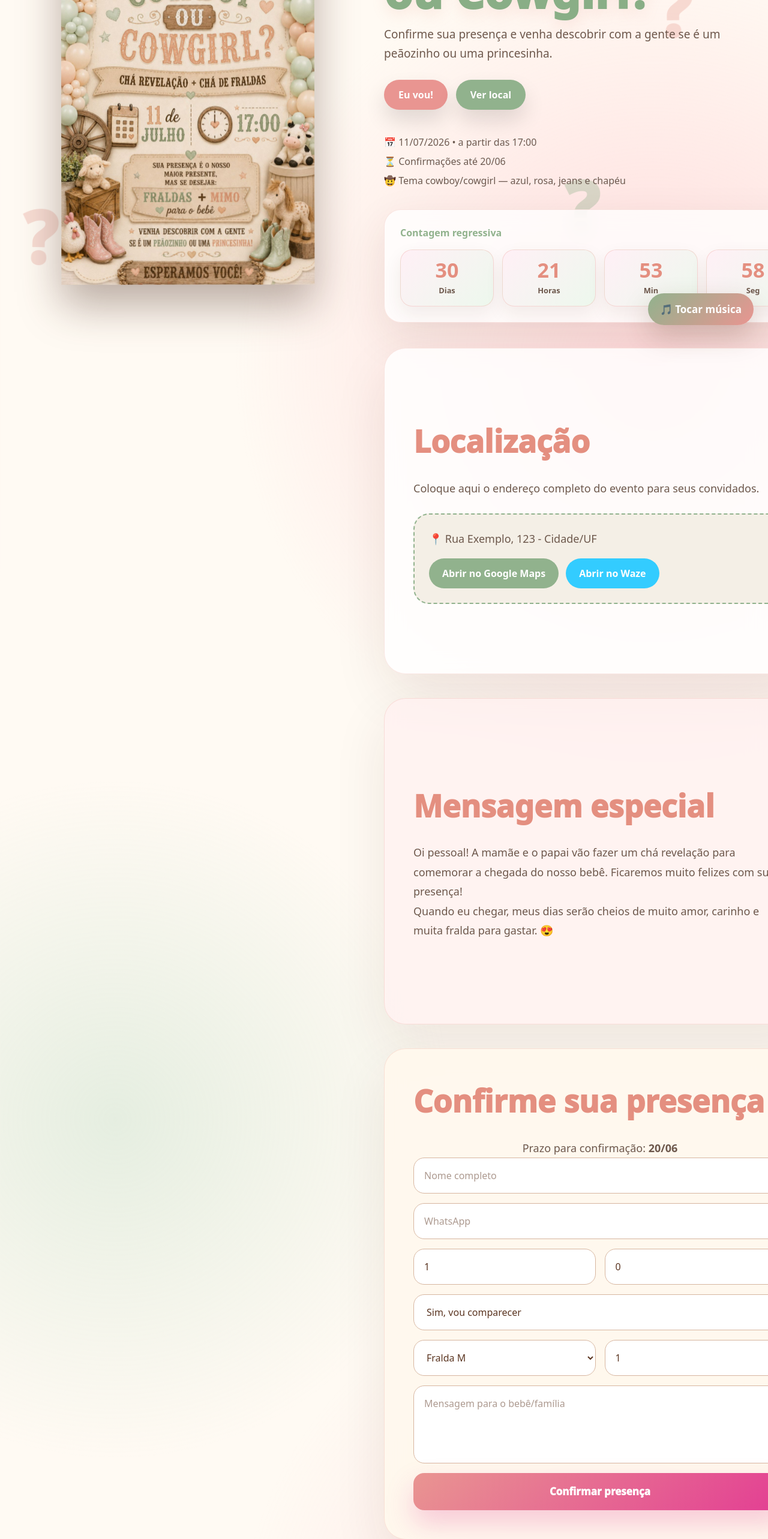
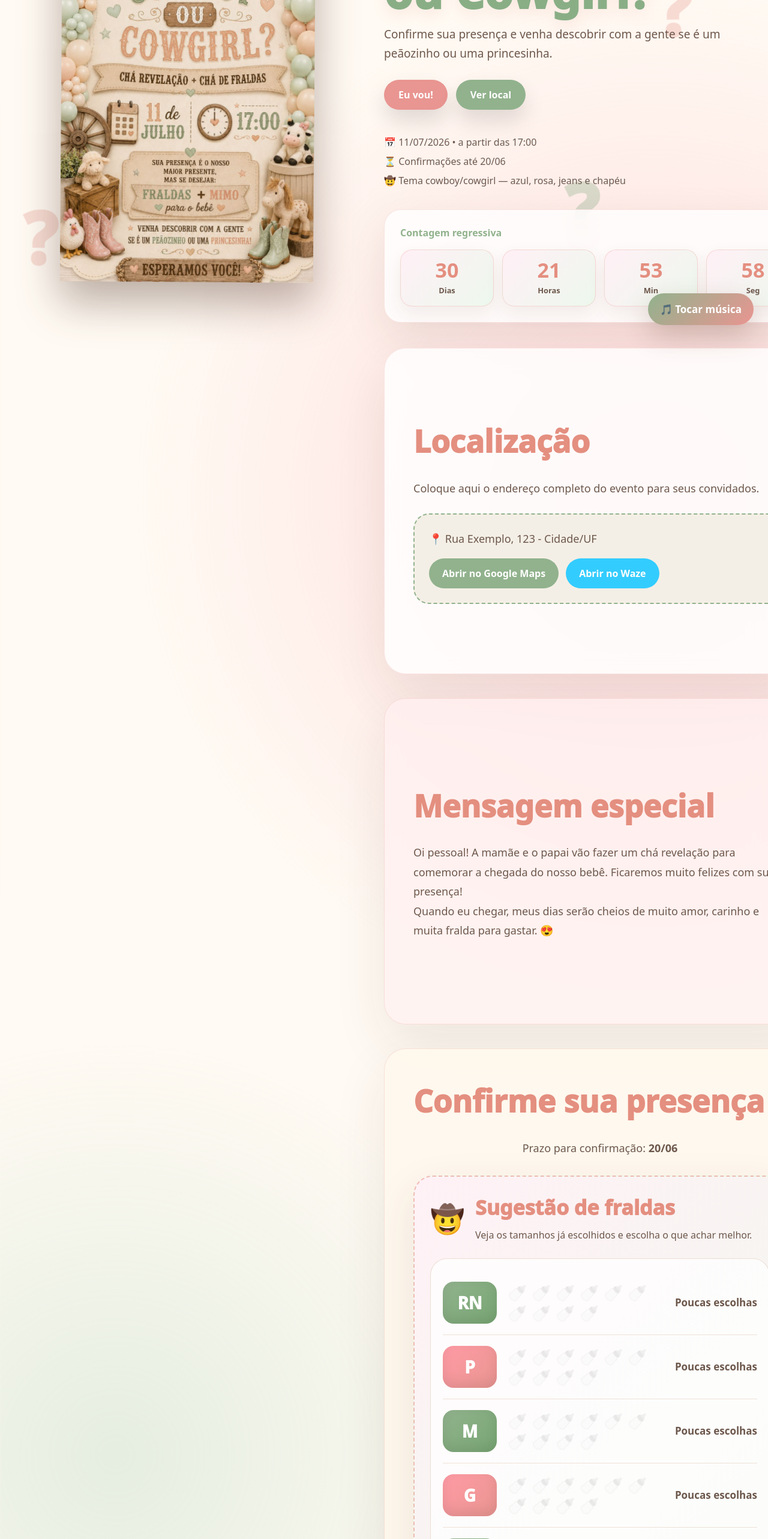
Before and after one commit to thiagor125/cowboy-cowgirl-rsvp, a Next.js app: page / in a window 1280 px wide. Shown: the part 234-2800 px from the top of the page at 60% size. Built offline with nearby package versions, Linux system fonts and the light colour scheme; no server answers; the database is empty.

Commit message:
adiciona sugestao visual de fraldas

```diff
--- a/app/globals.css
+++ b/app/globals.css
@@ -543,3 +543,155 @@ footer strong {
     text-align: center;
   }
 }
+
+.diaper-panel {
+  margin: 30px 0;
+  padding: 26px;
+  border-radius: 32px;
+  background: linear-gradient(135deg, rgba(255, 240, 246, .92), rgba(237, 248, 237, .92));
+  border: 2px dashed rgba(228, 143, 128, .55);
+  box-shadow: 0 24px 70px rgba(80, 45, 25, .10);
+}
+
+.diaper-title {
+  display: flex;
+  align-items: center;
+  gap: 18px;
+  margin-bottom: 24px;
+}
+
+.diaper-title > span {
+  font-size: 46px;
+}
+
+.diaper-title h3 {
+  margin: 0;
+  color: #e48f80;
+  font-size: 34px;
+  font-weight: 950;
+}
+
+.diaper-title p {
+  margin: 6px 0 0;
+  color: #6d584c;
+  font-size: 16px;
+}
+
+.diaper-board {
+  background: rgba(255, 255, 255, .76);
+  border: 1px solid rgba(215, 182, 160, .45);
+  border-radius: 28px;
+  padding: 20px;
+}
+
+.diaper-row {
+  display: grid;
+  grid-template-columns: 90px 1fr 150px;
+  align-items: center;
+  gap: 18px;
+  padding: 18px 0;
+  border-bottom: 1px solid rgba(215, 182, 160, .4);
+}
+
+.diaper-row:last-child {
+  border-bottom: 0;
+}
+
+.diaper-size {
+  color: white;
+  padding: 14px 10px;
+  border-radius: 18px;
+  text-align: center;
+  font-size: 28px;
+  font-weight: 950;
+  box-shadow: inset 0 -8px 20px rgba(0, 0, 0, .08);
+}
+
+.green-size {
+  background: linear-gradient(135deg, #91b28d, #78a673);
+}
+
+.pink-size {
+  background: linear-gradient(135deg, #ff9ba5, #e99591);
+}
+
+.diaper-icons {
+  display: flex;
+  gap: 8px;
+  flex-wrap: wrap;
+  font-size: 26px;
+  line-height: 1;
+}
+
+.diaper-full {
+  opacity: 1;
+  filter: saturate(1.2);
+}
+
+.diaper-empty {
+  opacity: .18;
+  filter: grayscale(1);
+}
+
+.diaper-status {
+  font-size: 17px;
+  font-weight: 900;
+  color: #6d584c;
+  text-align: right;
+}
+
+.diaper-note {
+  margin-top: 22px;
+  padding: 18px;
+  border-radius: 22px;
+  background: rgba(255, 255, 255, .7);
+  display: grid;
+  gap: 10px;
+  color: #6d584c;
+}
+
+.diaper-note strong {
+  color: #478443;
+  font-size: 18px;
+}
+
+.diaper-live {
+  margin: 18px 0 0;
+  text-align: center;
+  font-size: 15px !important;
+  color: #6d584c;
+}
+
+@media (max-width: 700px) {
+  .diaper-panel {
+    padding: 20px;
+  }
+
+  .diaper-title {
+    align-items: flex-start;
+  }
+
+  .diaper-title h3 {
+    font-size: 28px;
+  }
+
+  .diaper-row {
+    grid-template-columns: 1fr;
+    gap: 12px;
+    text-align: center;
+  }
+
+  .diaper-size {
+    width: 90px;
+    margin: 0 auto;
+  }
+
+  .diaper-icons {
+    justify-content: center;
+    font-size: 24px;
+  }
+
+  .diaper-status {
+    text-align: center;
+  }
+}
--- a/app/page.tsx
+++ b/app/page.tsx
@@ -2,7 +2,13 @@
 
 import Image from "next/image";
 import { useEffect, useState } from "react";
-import { doc, serverTimestamp, setDoc } from "firebase/firestore";
+import {
+  doc,
+  increment,
+  onSnapshot,
+  runTransaction,
+  serverTimestamp,
+} from "firebase/firestore";
 import confetti from "canvas-confetti";
 import { db } from "@/lib/firebase";
 
@@ -16,12 +22,29 @@ const WAZE_URL = `https://waze.com/ul?q=${encodeURIComponent(ENDERECO)}&navigate
 const YOUTUBE_MUSIC_URL =
   "https://www.youtube.com/embed/eebLcRDgbBg?autoplay=1&loop=1&playlist=eebLcRDgbBg";
 
+const DIAPER_SIZES = ["RN", "P", "M", "G", "XG"] as const;
+
+type DiaperSize = typeof DIAPER_SIZES[number];
+
+type FraldasStats = Record<DiaperSize, number> & {
+  total: number;
+};
+
 export default function Home() {
   const [timeLeft, setTimeLeft] = useState({
     dias: "0",
     horas: "0",
     minutos: "0",
     segundos: "0",
+  });
+
+  const [fraldasStats, setFraldasStats] = useState<FraldasStats>({
+    RN: 0,
+    P: 0,
+    M: 0,
+    G: 0,
+    XG: 0,
+    total: 0,
   });
 
   const [loading, setLoading] = useState(false);
@@ -59,6 +82,25 @@ export default function Home() {
     }, 1000);
 
     return () => clearInterval(timer);
+  }, []);
+
+  useEffect(() => {
+    const resumoRef = doc(db, "resumos", "fraldas");
+
+    const unsubscribe = onSnapshot(resumoRef, (snapshot) => {
+      const data = snapshot.data();
+
+      setFraldasStats({
+        RN: Number(data?.RN || 0),
+        P: Number(data?.P || 0),
+        M: Number(data?.M || 0),
+        G: Number(data?.G || 0),
+        XG: Number(data?.XG || 0),
+        total: Number(data?.total || 0),
+      });
+    });
+
+    return () => unsubscribe();
   }, []);
 
   function fireConfetti() {
@@ -111,14 +153,40 @@ export default function Home() {
     setLoading(true);
 
     try {
-      await setDoc(doc(db, "confirmacoes", telefoneLimpo), {
+      await runTransaction(db, async (transaction) => {
+        const confirmacaoRef = doc(db, "confirmacoes", telefoneLimpo);
+        const resumoRef = doc(db, "resumos", "fraldas");
+
+        const confirmacaoExiste = await transaction.get(confirmacaoRef);
+
+        if (confirmacaoExiste.exists()) {
+          throw new Error("duplicado");
+        }
+
+        const quantidade =
+          form.presenca === "sim" ? Number(form.quantidadeFraldas) : 0;
+
+        transaction.set(confirmacaoRef, {
           ...form,
           telefone: form.telefone,
           telefoneLimpo,
           adultos: Number(form.adultos),
           criancas: Number(form.criancas),
-        quantidadeFraldas: Number(form.quantidadeFraldas),
+          quantidadeFraldas: quantidade,
           createdAt: serverTimestamp(),
+        });
+
+        if (quantidade > 0) {
+          transaction.set(
+            resumoRef,
+            {
+              [form.fralda]: increment(quantidade),
+              total: increment(quantidade),
+              updatedAt: serverTimestamp(),
+            },
+            { merge: true }
+          );
+        }
       });
 
       setSuccess(true);
@@ -234,6 +302,8 @@ export default function Home() {
           <h2>Confirme sua presença</h2>
           <p className="center">Prazo para confirmação: <strong>20/06</strong></p>
 
+          <DiaperSuggestion stats={fraldasStats} />
+
           {success ? (
             <div className="success-wrap">
               <div className="success">
@@ -333,3 +403,60 @@ function TimeBox({ label, value }: { label: string; value: string }) {
     </div>
   );
 }
+
+function DiaperSuggestion({ stats }: { stats: FraldasStats }) {
+  const max = Math.max(stats.RN, stats.P, stats.M, stats.G, stats.XG, 1);
+
+  return (
+    <div className="diaper-panel">
+      <div className="diaper-title">
+        <span>🤠</span>
+        <div>
+          <h3>Sugestão de fraldas</h3>
+          <p>Veja os tamanhos já escolhidos e escolha o que achar melhor.</p>
+        </div>
+      </div>
+
+      <div className="diaper-board">
+        {DIAPER_SIZES.map((size, index) => {
+          const count = stats[size];
+          const filled = Math.max(0, Math.round((count / max) * 10));
+
+          return (
+            <div className="diaper-row" key={size}>
+              <div className={`diaper-size ${index % 2 === 0 ? "green-size" : "pink-size"}`}>
+                {size}
+              </div>
+
+              <div className="diaper-icons">
+                {Array.from({ length: 10 }).map((_, iconIndex) => (
+                  <span
+                    key={iconIndex}
+                    className={iconIndex < filled ? "diaper-full" : "diaper-empty"}
+                  >
+                    🍼
+                  </span>
+                ))}
+              </div>
+
+              <div className="diaper-status">
+                {count === max && count > 0
+                  ? "Mais escolhido ✨"
+                  : count === 0
+                  ? "Poucas escolhas"
+                  : "Em andamento"}
+              </div>
+            </div>
+          );
+        })}
+      </div>
+
+      <div className="diaper-note">
+        <span>🍼 Cada ícone representa a quantidade relativa de pacotes já escolhidos.</span>
+        <strong>Leve o tamanho que quiser! Toda ajuda é muito bem-vinda 🤠💕</strong>
+      </div>
+
+      <p className="diaper-live">🌿 Atualizado em tempo real conforme as confirmações.</p>
+    </div>
+  );
+}
```
Lines whose indentation alone changed are shown as unchanged.
